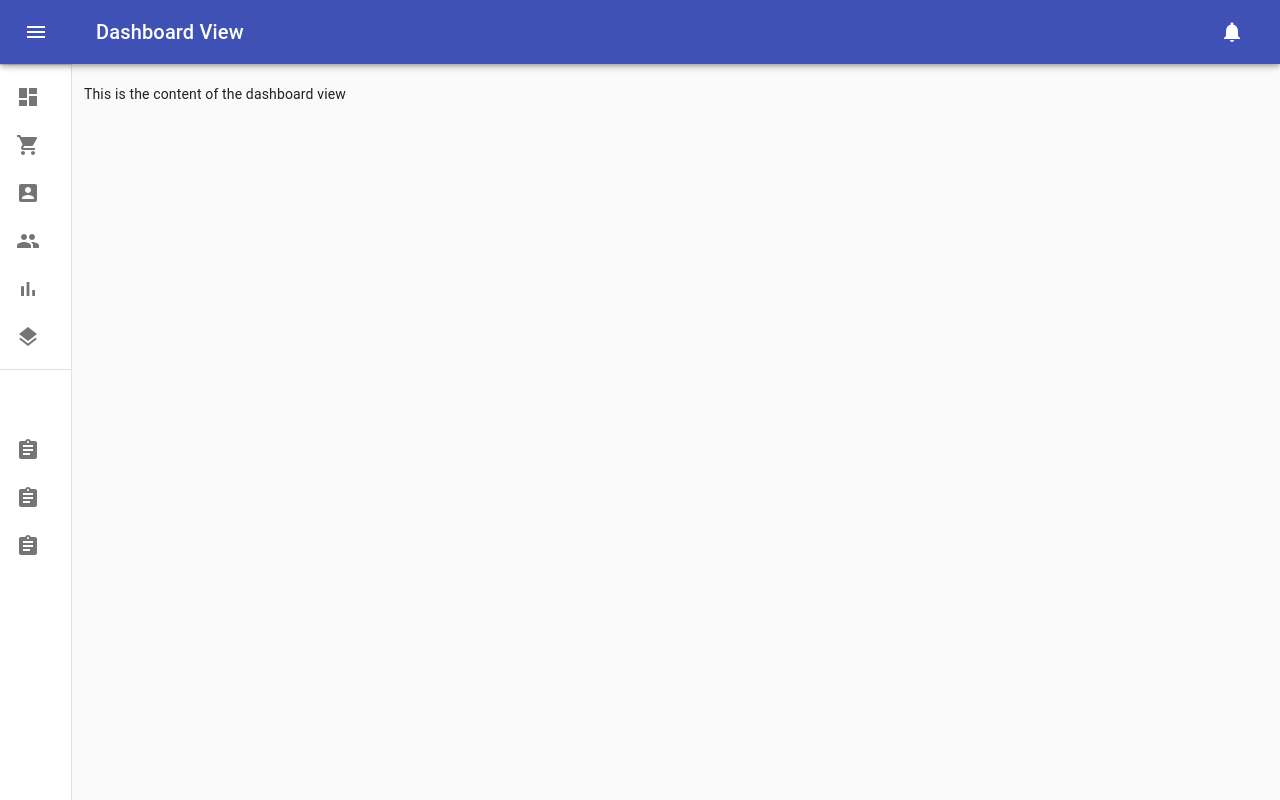
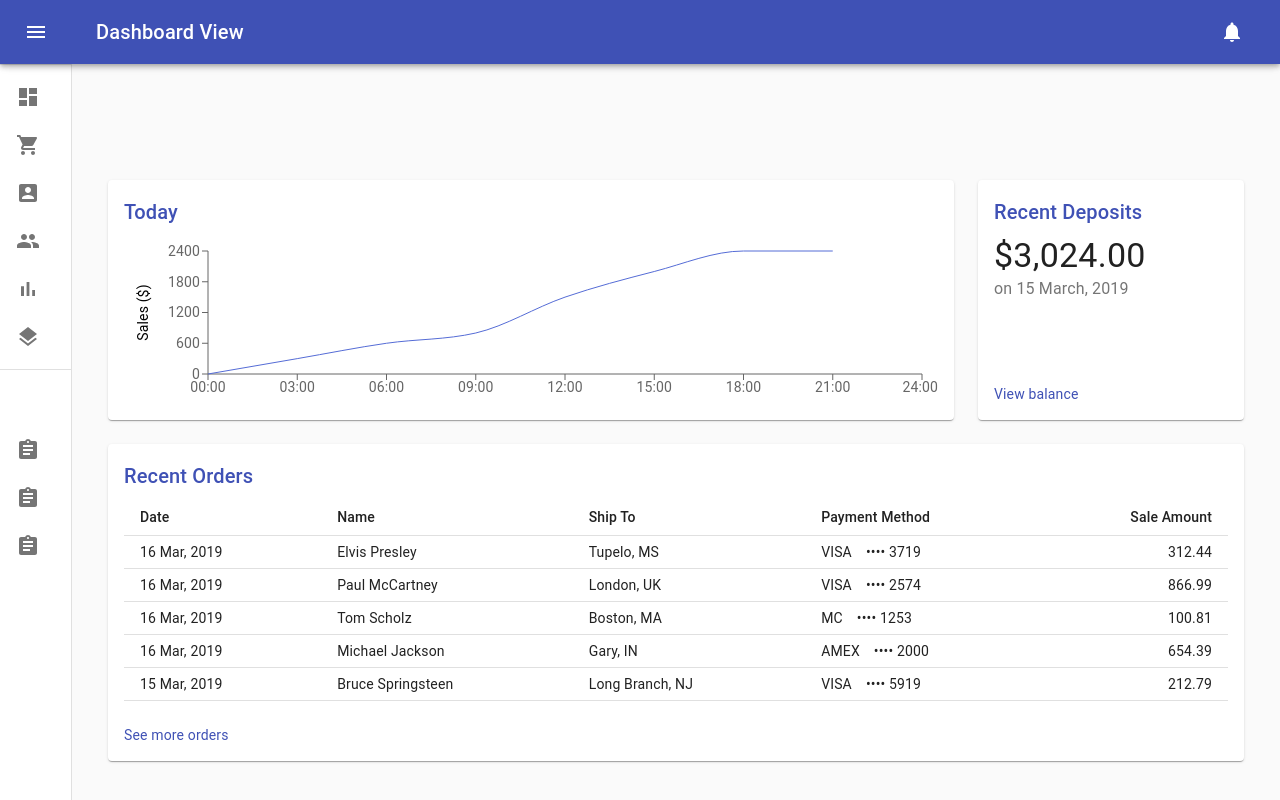
Before and after one commit to rkristelijn/react-material-ui, a React (Create React App) app: page /dashboard in a window 1280 px wide. Built offline with nearby package versions, Linux system fonts and the light colour scheme.

Commit message:
implement dashboard

```diff
--- a/src/Views/Dashboard/DashboardView.js
+++ b/src/Views/Dashboard/DashboardView.js
@@ -1,10 +1,127 @@
 import React from "react";
 import Shell from "../../Shell/Shell";
 
+import { makeStyles } from "@material-ui/core/styles";
+import clsx from "clsx";
+import Container from "@material-ui/core/Container";
+import Grid from "@material-ui/core/Grid";
+import Paper from "@material-ui/core/Paper";
+import Chart from "./Chart";
+import Deposits from "./Deposits";
+import Orders from "./Orders";
+
+const drawerWidth = 240;
+
+const useStyles = makeStyles(theme => ({
+  root: {
+    display: "flex"
+  },
+  toolbar: {
+    paddingRight: 24 // keep right padding when drawer closed
+  },
+  toolbarIcon: {
+    display: "flex",
+    alignItems: "center",
+    justifyContent: "flex-end",
+    padding: "0 8px",
+    ...theme.mixins.toolbar
+  },
+  appBar: {
+    zIndex: theme.zIndex.drawer + 1,
+    transition: theme.transitions.create(["width", "margin"], {
+      easing: theme.transitions.easing.sharp,
+      duration: theme.transitions.duration.leavingScreen
+    })
+  },
+  appBarShift: {
+    marginLeft: drawerWidth,
+    width: `calc(100% - ${drawerWidth}px)`,
+    transition: theme.transitions.create(["width", "margin"], {
+      easing: theme.transitions.easing.sharp,
+      duration: theme.transitions.duration.enteringScreen
+    })
+  },
+  menuButton: {
+    marginRight: 36
+  },
+  menuButtonHidden: {
+    display: "none"
+  },
+  title: {
+    flexGrow: 1
+  },
+  drawerPaper: {
+    position: "relative",
+    whiteSpace: "nowrap",
+    width: drawerWidth,
+    transition: theme.transitions.create("width", {
+      easing: theme.transitions.easing.sharp,
+      duration: theme.transitions.duration.enteringScreen
+    })
+  },
+  drawerPaperClose: {
+    overflowX: "hidden",
+    transition: theme.transitions.create("width", {
+      easing: theme.transitions.easing.sharp,
+      duration: theme.transitions.duration.leavingScreen
+    }),
+    width: theme.spacing(7),
+    [theme.breakpoints.up("sm")]: {
+      width: theme.spacing(9)
+    }
+  },
+  appBarSpacer: theme.mixins.toolbar,
+  content: {
+    flexGrow: 1,
+    height: "100vh",
+    overflow: "auto"
+  },
+  container: {
+    paddingTop: theme.spacing(4),
+    paddingBottom: theme.spacing(4)
+  },
+  paper: {
+    padding: theme.spacing(2),
+    display: "flex",
+    overflow: "auto",
+    flexDirection: "column"
+  },
+  fixedHeight: {
+    height: 240
+  }
+}));
+
 export default () => {
+  const classes = useStyles();
+  const fixedHeightPaper = clsx(classes.paper, classes.fixedHeight);
+
   return (
     <Shell title={"Dashboard View"}>
-      <div>This is the content of the dashboard view</div>
+      <main className={classes.content}>
+        <div className={classes.appBarSpacer} />
+        <Container maxWidth="lg" className={classes.container}>
+          <Grid container spacing={3}>
+            {/* Chart */}
+            <Grid item xs={12} md={8} lg={9}>
+              <Paper className={fixedHeightPaper}>
+                <Chart />
+              </Paper>
+            </Grid>
+            {/* Recent Deposits */}
+            <Grid item xs={12} md={4} lg={3}>
+              <Paper className={fixedHeightPaper}>
+                <Deposits />
+              </Paper>
+            </Grid>
+            {/* Recent Orders */}
+            <Grid item xs={12}>
+              <Paper className={classes.paper}>
+                <Orders />
+              </Paper>
+            </Grid>
+          </Grid>
+        </Container>
+      </main>
     </Shell>
   );
 };
```
